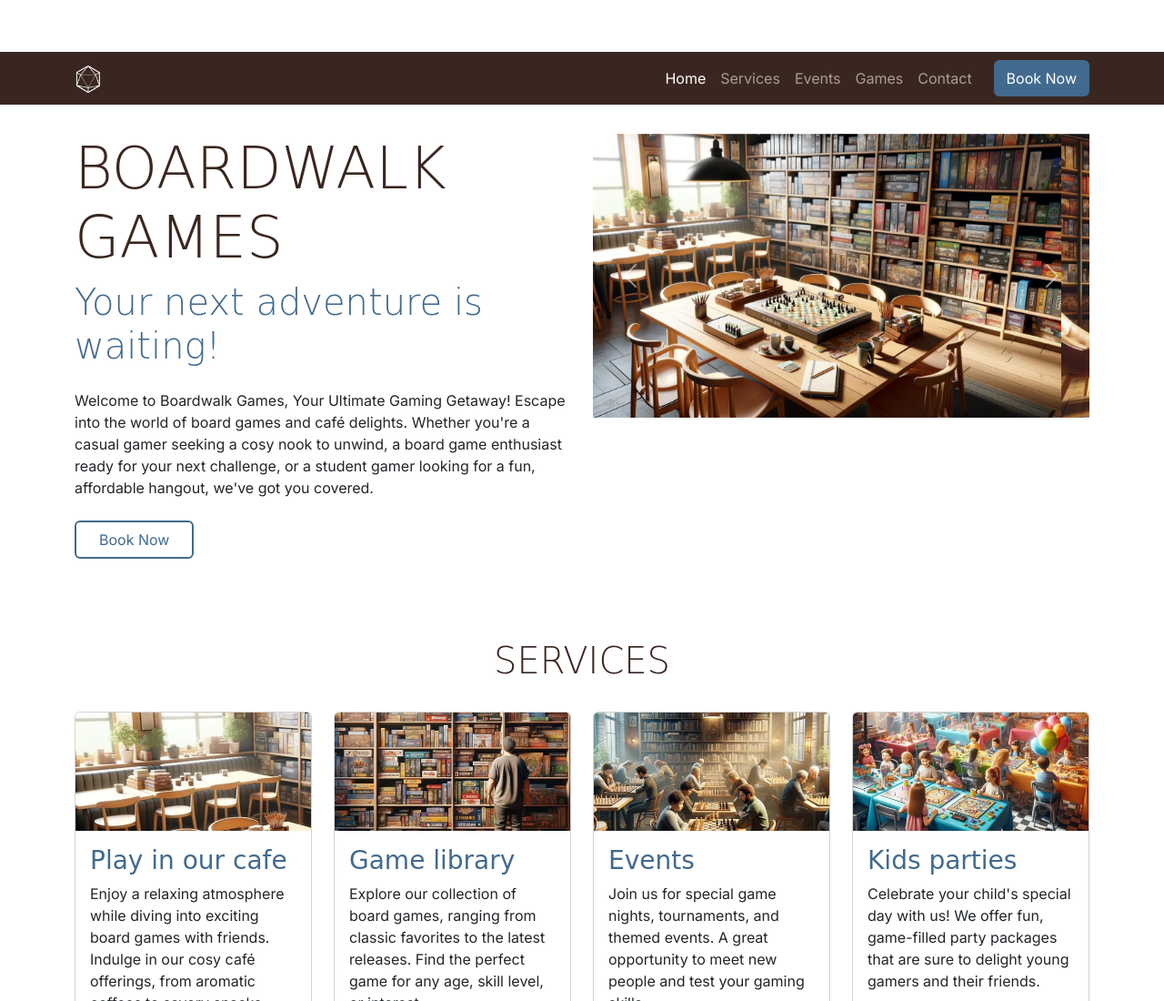
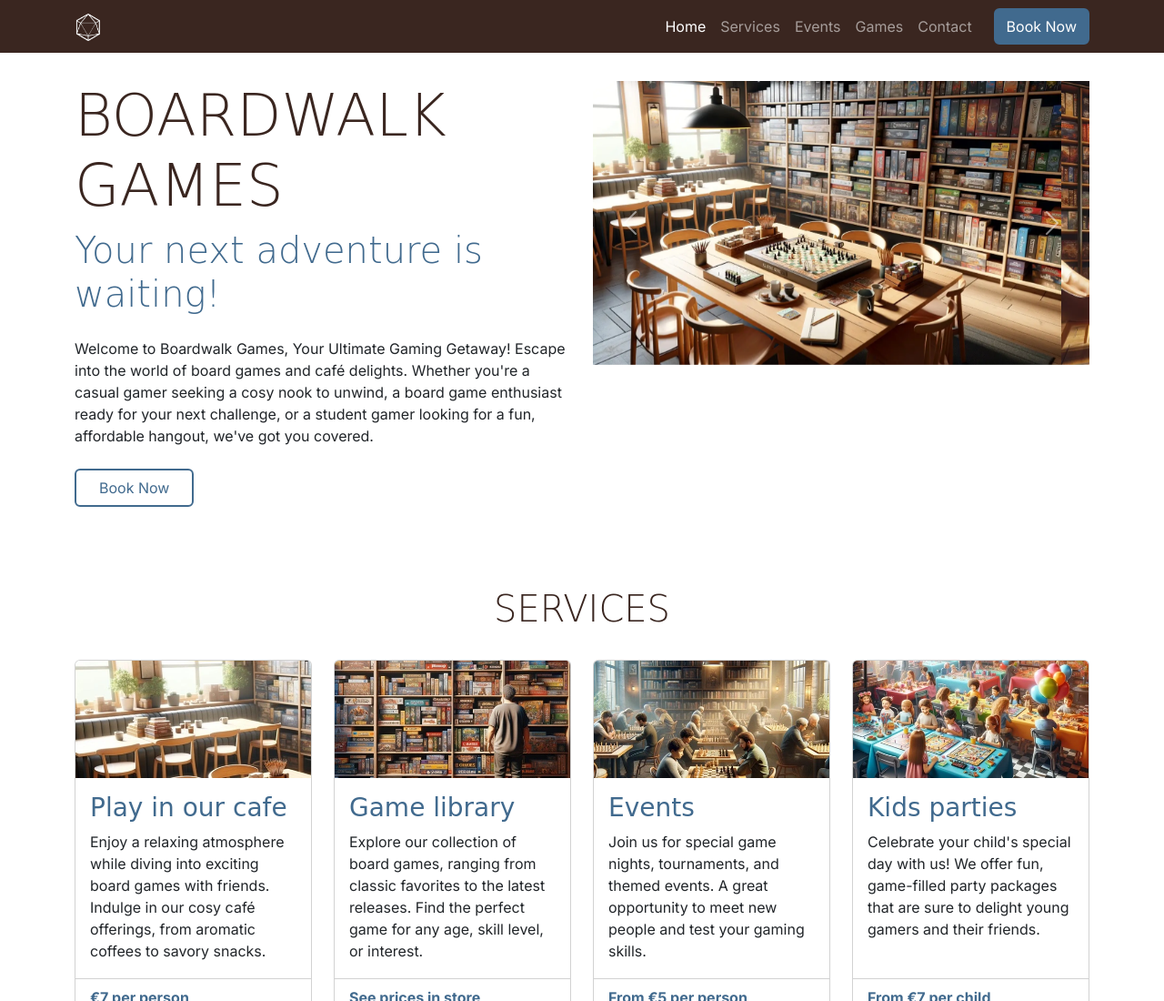
Before and after one commit to bertellis/boardwalk-games, a plain HTML site: page index.html in a window 1280 px wide. Shown: the top 1100 px of the page at 91% size. Drawn offline with nearby package versions, Linux system fonts and the light colour scheme; a web font is replaced by a local one.

Commit message:
repush fixed navbar

```diff
--- a/index.html
+++ b/index.html
@@ -27,7 +27,7 @@
 <body class="d-flex flex-column min-vh-100">
 
     <!--Navigation-->
-    <nav id="navbar" class="navbar navbar-expand-lg" data-bs-theme="dark">
+    <nav id="navbar" class="navbar navbar-expand-lg fixed-top" data-bs-theme="dark">
         <div class="container">
             <a class="navbar-brand" href="index.html">
                 <img src="assets/images/logo-sm-white.png" class="logo" alt="boardwalk games logo">
```
Also changed, not shown: success.html (+1 -0 lines).
